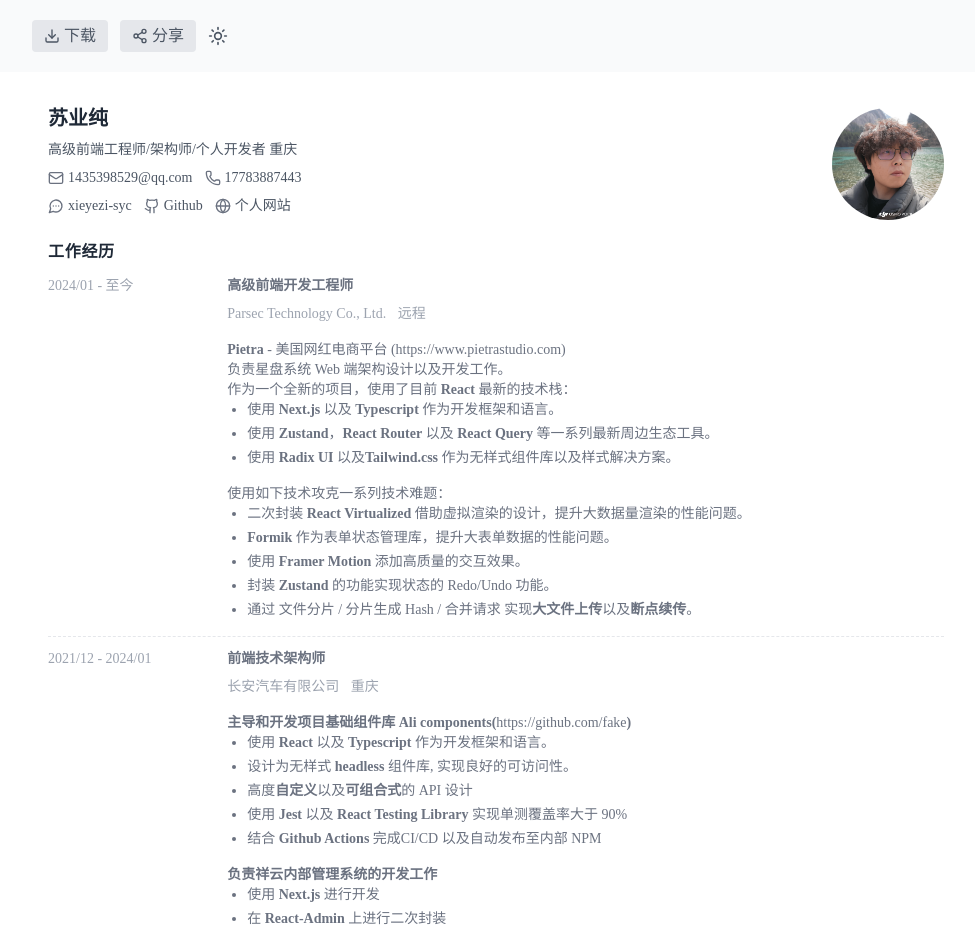
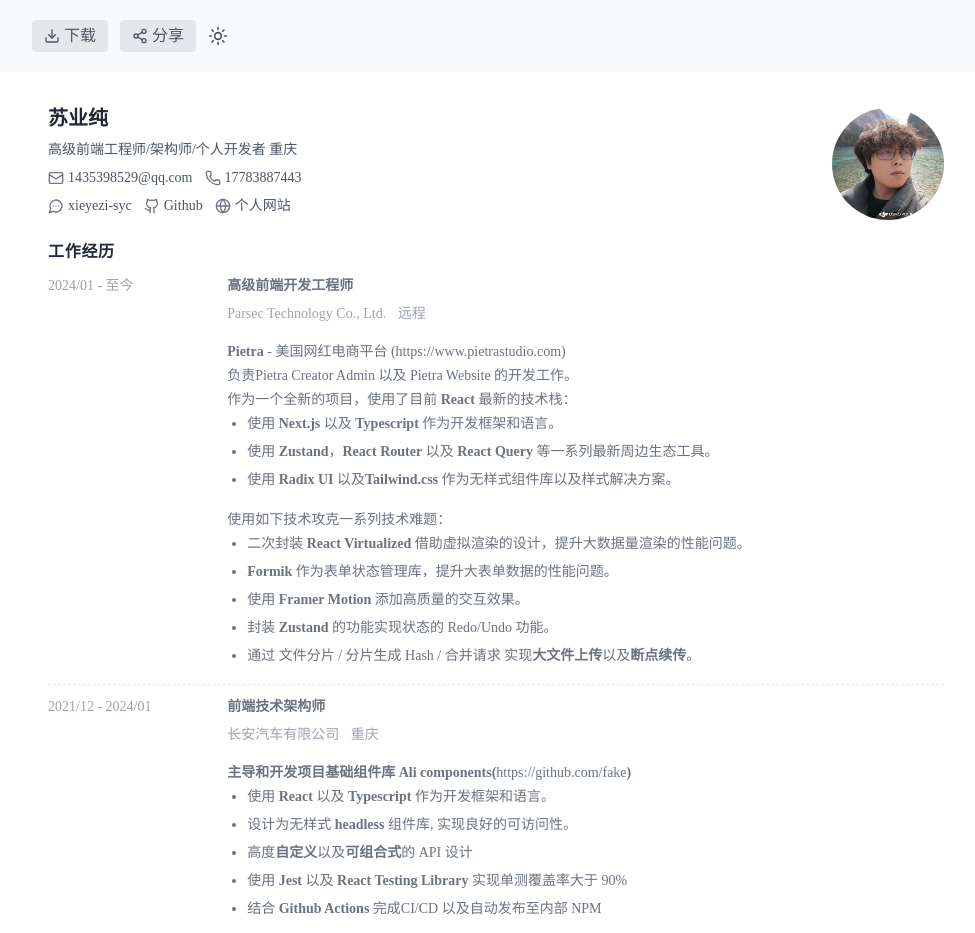
Before and after one commit to xieyezi/my-resume, a Next.js app: page / in a window 1280 px wide. Shown: the top 933 px of the page, without its empty margins (144-1119 px from the left). Built offline with nearby package versions, Linux system fonts and the light colour scheme.

Commit message:
refactor: update job descriptions and enhance styling in ResumeWork component

```diff
--- a/src/components/resume-work.tsx
+++ b/src/components/resume-work.tsx
@@ -27,16 +27,16 @@
                     </div>
                   </header>
 
-                  <div className='item-description py-2'>
+                  <div className='item-description py-2 leading-6'>
                     <p>
-                      <strong>Pietra </strong>- 美国网红电商平台 (
+                      <strong> Pietra </strong>- 美国网红电商平台 (
                       <a href='https://www.pietrastudio.com' rel='noopener noreferrer' target='_blank'>
                         https://www.pietrastudio.com
                       </a>
                       )
                     </p>
                     <p />
-                    <p>负责星盘系统 Web 端架构设计以及开发工作。</p>
+                    <p>负责Pietra Creator Admin 以及 Pietra Website 的开发工作。</p>
                     <p>
                       作为一个全新的项目，使用了目前 <strong>React</strong> 最新的技术栈：
                     </p>
@@ -96,7 +96,7 @@
                     </div>
                   </header>
 
-                  <div className='item-description py-2'>
+                  <div className='item-description py-2 leading-6'>
                     <p>
                       <strong>主导和开发项目基础组件库 Ali components(</strong>
                       <a href='https://github.com/fake' rel='noopener noreferrer' target='_blank'>
```
